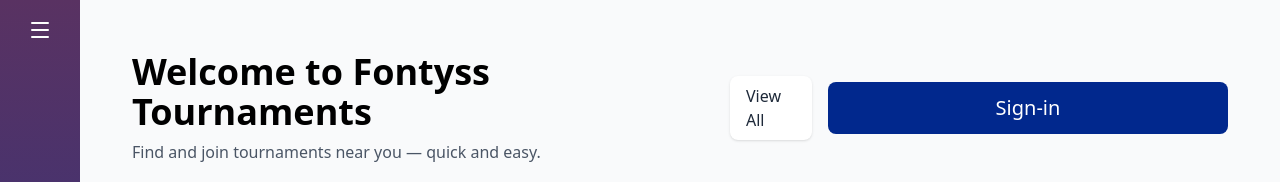
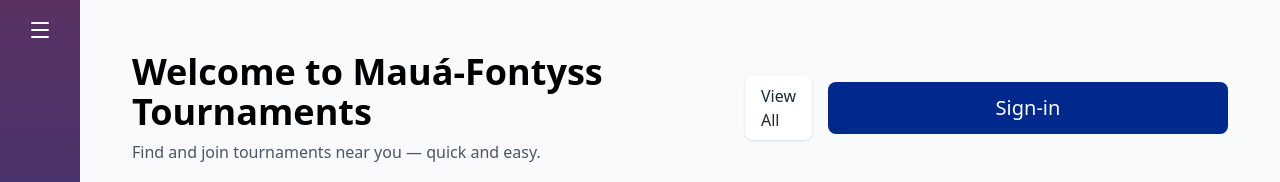
Before and after one commit to fontys-maua-2526-tournament/web, a React (Vite) app: page / in a window 1280 px wide. Shown: the top 182 px of the page. Built offline with nearby package versions, Linux system fonts and the light colour scheme; no server answers.

Commit message:
fix: customDateTimePicker on change

```diff
--- a/src/components/customDateTimePicker.jsx
+++ b/src/components/customDateTimePicker.jsx
@@ -153,7 +153,9 @@ export default function CustomDateTimePicker({
 
               <button
                 onClick={() => {
-                  onChange(`${date}T${hour}:${minute}`);
+                  if (typeof onChange === 'function') {
+                    onChange({ target: { value: `${date}T${hour}:${minute}` } });
+                  }
                   setOpen(false);
                 }}
                 className="bg-mauaBlue w-full rounded-lg py-2 text-white hover:bg-blue-600"
--- a/src/pages/home.jsx
+++ b/src/pages/home.jsx
@@ -49,7 +49,7 @@ export default function Home() {
       <header className="mx-auto max-w-6xl">
         <div className="flex items-center justify-between">
           <div>
-            <h1 className="text-4xl font-bold text-black">Welcome to Fontyss Tournaments</h1>
+            <h1 className="text-4xl font-bold text-black">Welcome to Mauá-Fontyss Tournaments</h1>
             <p className="mt-2 text-gray-600">
               Find and join tournaments near you — quick and easy.
             </p>
```
